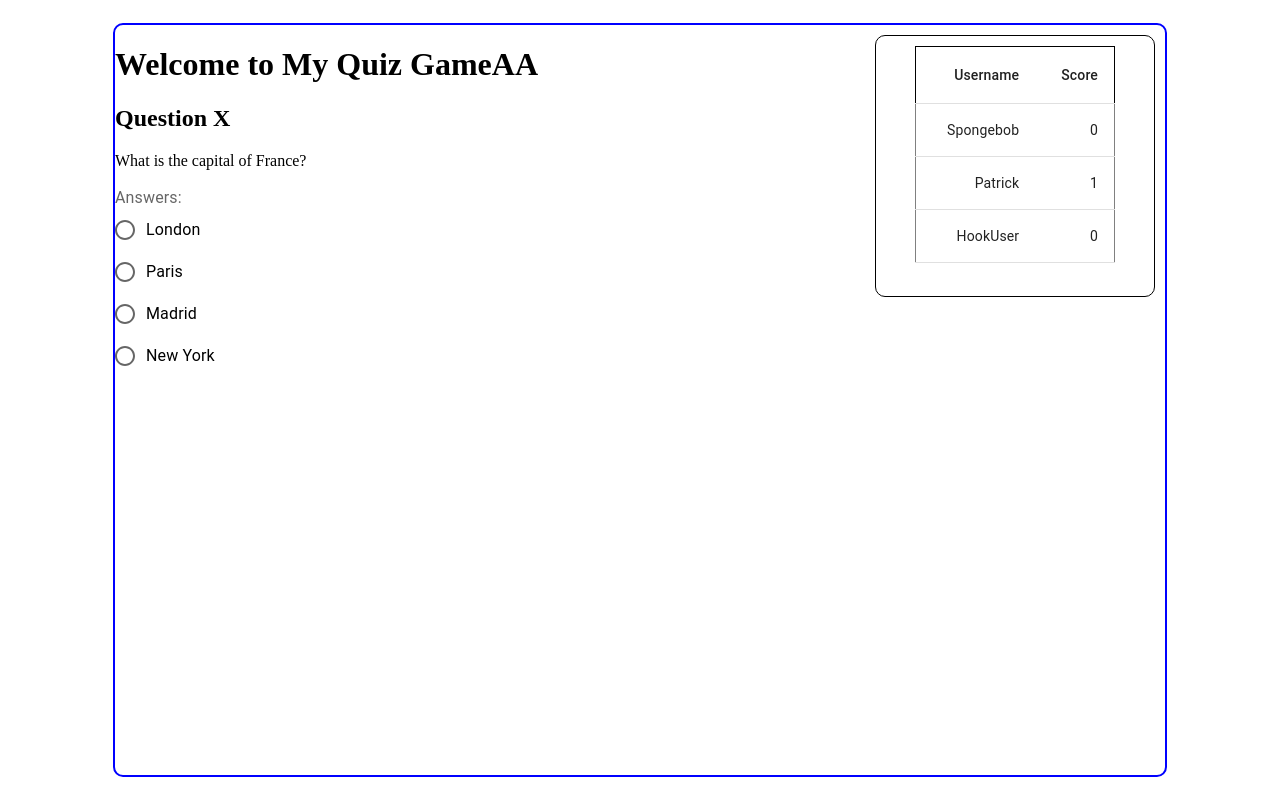
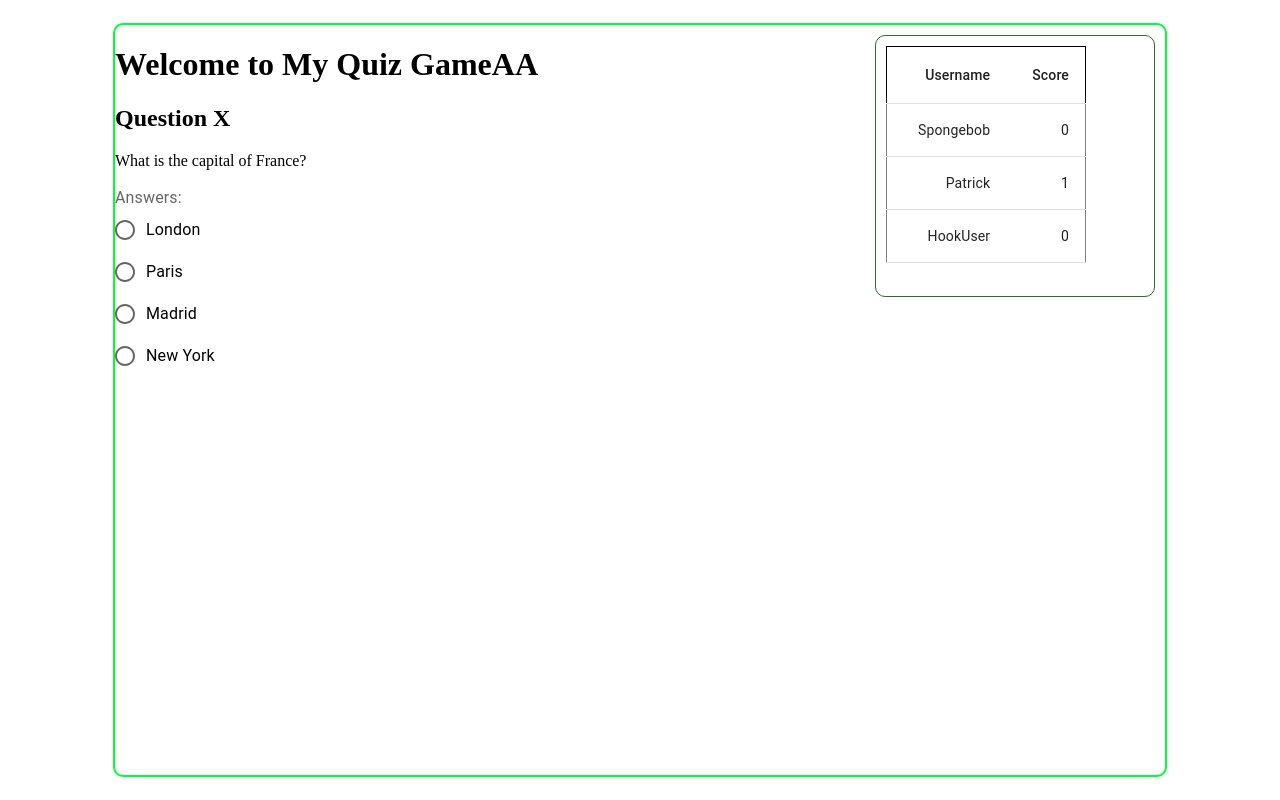
Before and after one commit to jdolphin5/Quizgame, a React app: page / in a window 1280 px wide. Built offline with nearby package versions, Linux system fonts and the light colour scheme.

Commit message:
update comments

```diff
--- a/styles/main.css
+++ b/styles/main.css
@@ -1,36 +1,27 @@
 .root {
     position : absolute;
     height : 750px;
-    /* Align upper-left corner to center on page. */
     left : 50%;
     top : 50%;
-    /* Now transform it to shift it up and left by 50% it's dimensions, thereby centering it. */
     transform : translate(-50%, -50%);
-    /* Border. */
-    border : 2px solid #0000ff;
-    /* Round corners. */
+    border : 2px solid #00ff37;
     border-radius : 10px 10px 10px 10px;
     -moz-border-radius : 10px 10px 10px 10px;
     -webkit-border-radius : 10px 10px 10px 10px;
-    /* Define grid layout. */
     display : grid;
-    grid-template-columns : 750px 300px;
-    /* Shadow. */
+    grid-template-columns : 750px 300px; /*column widths*/
 }
 
-/* The player's board area. */
 .playerBoard {
     grid-column : 1 / 2;
 }
 
-/* Control area. */
 .controlArea {
     height : 240px;
     margin : 10px;
     padding : 10px;
-    grid-column : 2 / 3;
-    border : 1px solid #000000;
-    /* Round corners. */
+    grid-column : 2 / 2;
+    border : 1px solid #346b32;
     border-radius : 10px 10px 10px 10px;
     -moz-border-radius : 10px 10px 10px 10px;
     -webkit-border-radius : 10px 10px 10px 10px;
@@ -42,6 +33,6 @@ ul {
 
 .ans_table_container {
     display: flex;
-    justify-content: center;
-    align-items: center;
+    justify-content: left;
+    align-items: left;
 }
```
